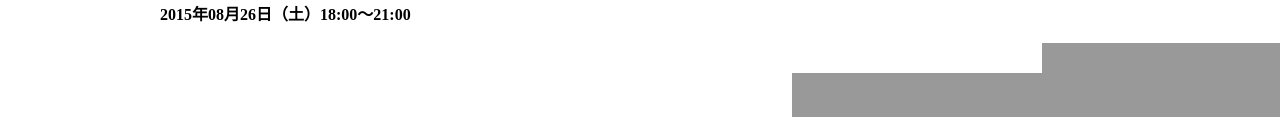
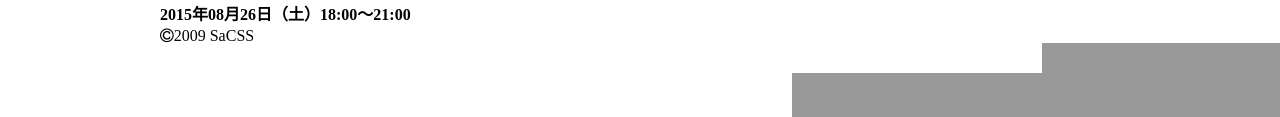
Before and after one commit to sacss/sacss-vol67, a plain HTML site: page html/index.html in a window 1280 px wide. Shown: the part 770-887 px from the top of the page. Drawn offline with Linux system fonts and the light colour scheme.

Commit message:
コミット

```diff
--- a/html/index.html
+++ b/html/index.html
@@ -99,6 +99,13 @@
   </ul>
   </div><!--/right_pubric-->
 
+
+
+<footer>
+  <div>
+  	<i class="fa fa-copyright">2009 SaCSS</i>
+  </div>
+</footer><!-- /footer -->
   </div>
 </div><!-- /.l-footer -->
 
```
